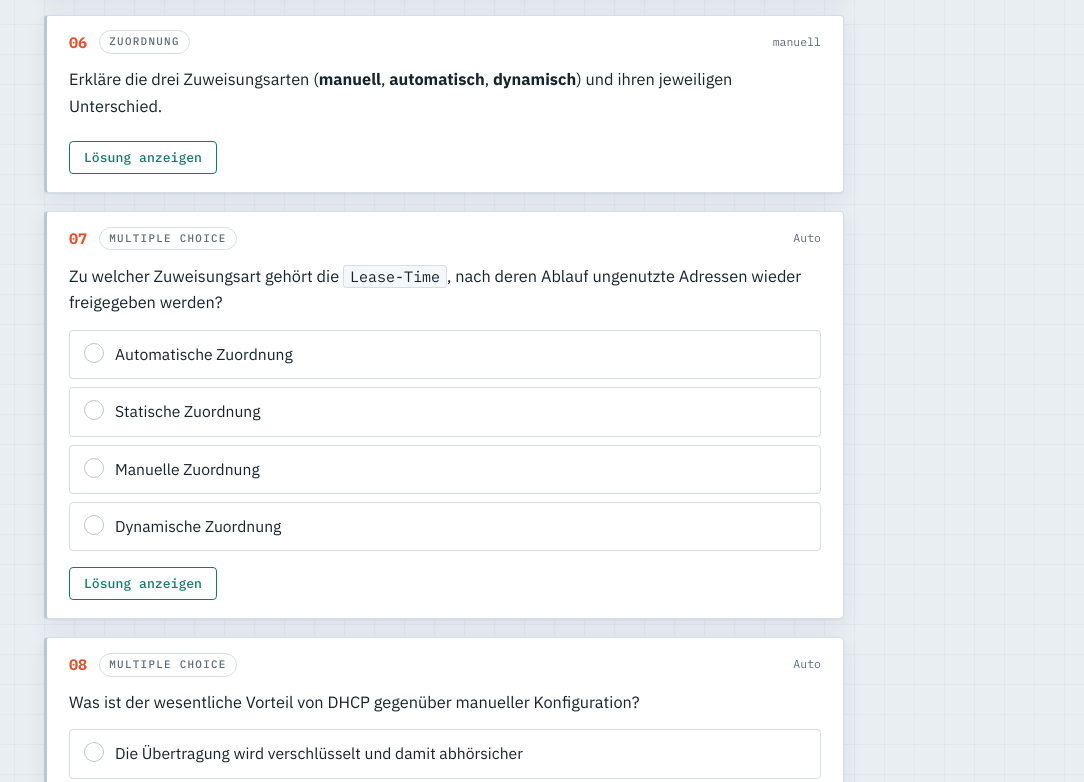
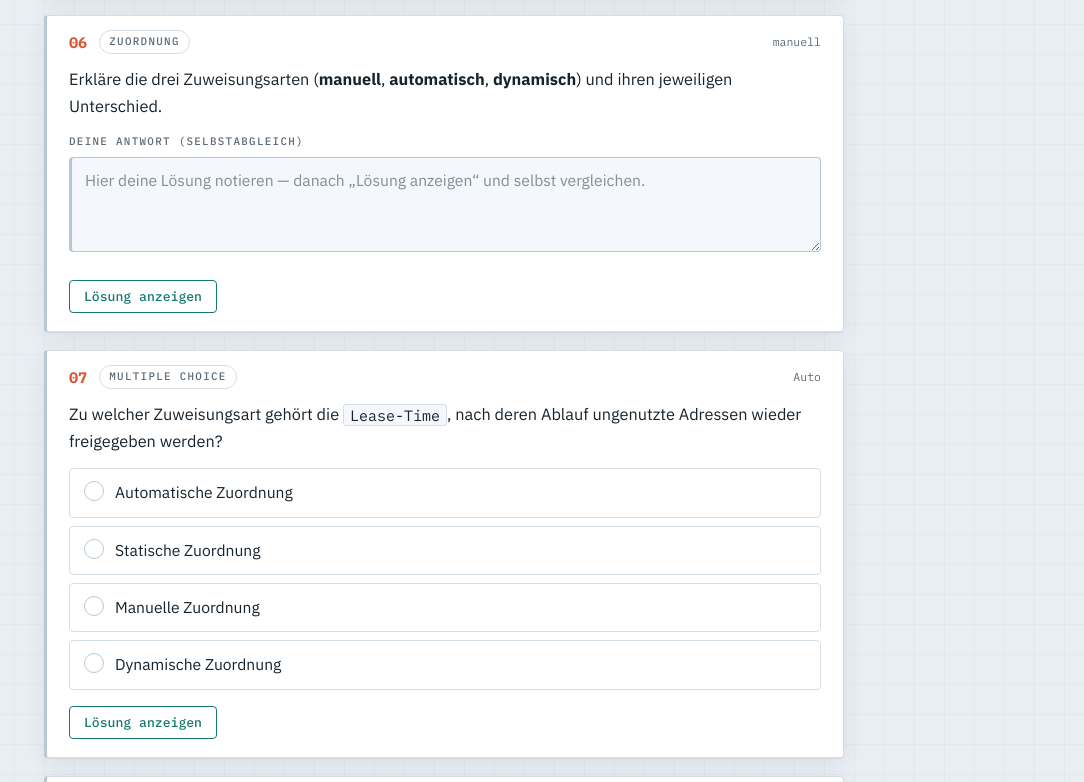
Before and after one commit to TestsPeda/Website_Learn_IT_Network, a plain HTML site: page 11-dhcp-dns.html in a window 1280 px wide. Shown: the part 3066-3848 px from the top of the page, without its empty margins (196-1280 px from the left). Drawn offline with nearby package versions, Linux system fonts and the light colour scheme.

Commit message:
Eingabefelder für manuelle Aufgaben (Freitext, Zuordnung, Rechnen …) (#3)
Bei allen Aufgaben ohne Auswahlmöglichkeiten (Freitext, Zuordnung, Rechnen,
Szenario, Lückentext, Kürzen, Vergleich …) erscheint nun ein echtes
Textfeld, in das man seine Antwort schreiben kann. Es gibt bewusst keine
automatische Korrektur — man notiert seine Lösung, deckt die Musterlösung
auf und gleicht selbst ab.

Umsetzung generisch in assets/quiz.js: für jede .q-Karte mit Musterlösung,
aber ohne .q-options, wird ein <textarea> in den Aufgabenkörper eingefügt
(greift damit automatisch auf allen 16 Themenseiten und für künftige
Aufgaben). Der eingegebene Text wird je Aufgabe in localStorage gesichert,
damit er beim Auf-/Zuklappen und Neuladen erhalten bleibt. Multiple-Choice-
und Mehrfachauswahl-Aufgaben bleiben unverändert. Styles in style.css
passend zur bestehenden Optik.


Claude-Session: https://claude.ai/code/session_01WeXXQNxKxRdfnVLrtxX6w5

Co-authored-by: Claude <noreply@anthropic.com>

```diff
--- a/assets/quiz.js
+++ b/assets/quiz.js
@@ -91,6 +91,49 @@
     if (btn) btn.addEventListener("click", function () { revealSolution(q, false); });
   }
 
+  /* ----- Antwortfeld für manuelle Aufgaben -----
+     Freitext-, Zuordnungs-, Rechen-, Szenario- und Lückentext-Aufgaben haben
+     keine auswählbaren Optionen, sondern nur eine Musterlösung zum Aufdecken.
+     Hier bekommt jede solche Karte ein echtes Eingabefeld, in das man seine
+     Antwort schreiben kann — ohne automatische Bewertung. Man notiert seine
+     Lösung, deckt die Musterlösung auf und gleicht selbst ab. Der Text wird
+     pro Aufgabe lokal gespeichert, damit er beim Auf-/Zuklappen erhalten bleibt. */
+  function initAnswerField(q) {
+    if (q.querySelector(".q-options")) return;   // Multiple-Choice → wird automatisch bewertet
+    if (!q.querySelector(".q-solution")) return; // ohne Musterlösung nichts zum Abgleichen
+    var body = q.querySelector(".q-body");
+    if (!body || q.querySelector(".q-answer")) return;
+
+    var num = q.querySelector(".q-num");
+    var key = "fuit-answer:" + location.pathname + "#" + (num ? num.textContent.trim() : "");
+    var id = "ans-" + Math.random().toString(36).slice(2, 9);
+
+    var wrap = document.createElement("div");
+    wrap.className = "q-answer";
+
+    var label = document.createElement("label");
+    label.className = "q-answer-label";
+    label.setAttribute("for", id);
+    label.textContent = "Deine Antwort (Selbstabgleich)";
+
+    var ta = document.createElement("textarea");
+    ta.className = "q-answer-input";
+    ta.id = id;
+    ta.rows = 3;
+    ta.setAttribute("spellcheck", "false");
+    ta.setAttribute("placeholder",
+      "Hier deine Lösung notieren — danach „Lösung anzeigen“ und selbst vergleichen.");
+
+    try { var saved = localStorage.getItem(key); if (saved) ta.value = saved; } catch (e) {}
+    ta.addEventListener("input", function () {
+      try { localStorage.setItem(key, ta.value); } catch (e) {}
+    });
+
+    wrap.appendChild(label);
+    wrap.appendChild(ta);
+    body.appendChild(wrap);
+  }
+
   /* ----- Score chip ----- */
   function updateScore() {
     var chip = document.getElementById("scorechip");
@@ -122,6 +165,7 @@
     document.querySelectorAll(".q").forEach(function (q) {
       initOptions(q);
       initReveal(q);
+      initAnswerField(q);
     });
     initControls();
     updateScore();
--- a/assets/style.css
+++ b/assets/style.css
@@ -249,6 +249,27 @@ hr.rule { border: 0; border-top: 1px solid var(--line); margin: 0; }
 .tag-mistake {
   display:inline-block; font-family:var(--font-mono); font-weight:500; font-size:.7rem; color:var(--warn);
   background:var(--accent-tint); border:1px solid #EBC9BD; border-radius:999px; padding:1px 8px; margin-right:6px;
+}
+
+/* answer field for manual tasks (free-text, matching, calc, scenario, cloze) —
+   a place to type your own answer before revealing the model solution.
+   No auto-grading: the learner compares manually. */
+.q-answer { margin: 6px 0 12px; }
+.q-answer-label {
+  display: block; font-family: var(--font-mono); font-weight: 500; font-size: .68rem;
+  letter-spacing: .12em; text-transform: uppercase; color: var(--muted); margin-bottom: 6px;
+}
+.q-answer-input {
+  width: 100%; font-family: var(--font-body); font-size: .98rem; color: var(--ink);
+  background: var(--surface-2); border: 1px solid var(--line-strong); border-radius: var(--radius);
+  border-left: 3px solid var(--line-strong);
+  padding: 10px 13px; line-height: 1.55; resize: vertical; min-height: 68px;
+  transition: border-color .12s, background .12s;
+}
+.q-answer-input::placeholder { color: var(--muted); opacity: .75; }
+.q-answer-input:focus-visible {
+  outline: none; border-color: var(--accent); border-left-color: var(--accent);
+  background: var(--surface);
 }
 
 /* ---------- figures / diagrams ---------------------------------------- */
```
